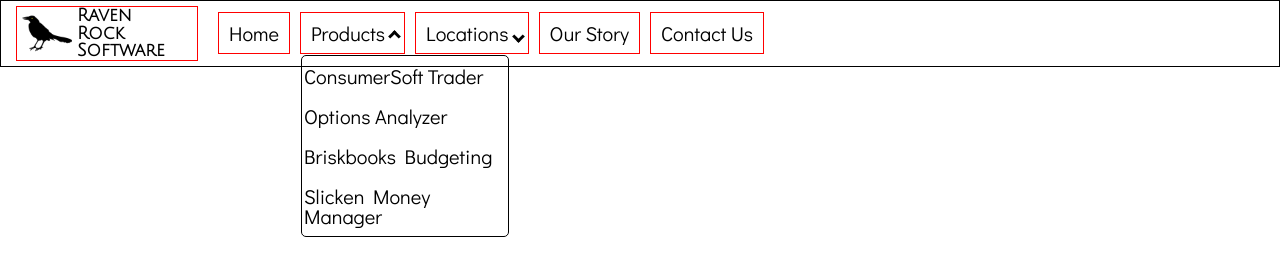
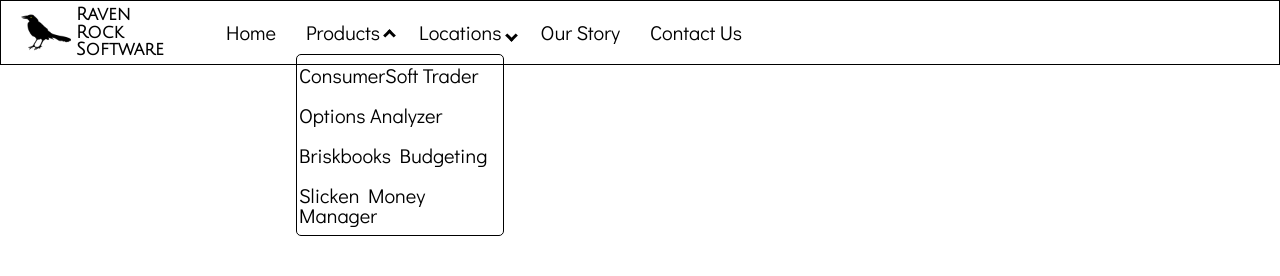
Before and after one commit to Datrinon/buffing-components, a website built with webpack: page index.html in a window 1280 px wide. Both pictures are taken after a click on the element "Products". Built offline with nearby package versions, Linux system fonts and the light colour scheme.

Commit message:
Fix toggle issues
In the window.onclick method...
- Remove rule for .active * and replace with a query selector and contains() call since the former didn't work.

In #toggleDropdown...
- Add extra condition to close other active dropdowns that *aren't* part of the button that was clicked.

```diff
--- a/src/dropdown.js
+++ b/src/dropdown.js
@@ -127,7 +127,13 @@ export default class MenuBar {
     dropDownContainer.addEventListener("click", this.#toggleDropdown);
 
     window.onclick = (e) => {
-      if (!e.target.matches(".menubar-dropdown.active, .menubar-dropdown.active *")) {
+      const active = document.querySelector(".menubar-dropdown.active");
+      // no need to do anything if no dropdown is active.
+      if (!active) {
+        return;
+      }
+      // only close when the element clicked is not the dropdown itself or its child.
+      if (!e.target.matches(".menubar-dropdown") && !active.contains(e.target)) {
         MenuBar.closeActiveDropdown();
       }
     };
@@ -159,9 +165,9 @@ export default class MenuBar {
    * and then use it to find the dropdown links.
    */
   #toggleDropdown(e) {
-    // first, check if any dropdowns are active. If so, close them.
+    // first, check if another dropdown is active
     const activeDropdown = document.querySelector(".menubar-dropdown.active");
-    if (activeDropdown !== null) {
+    if (activeDropdown !== null && !activeDropdown.contains(e.currentTarget)) {
       MenuBar.closeActiveDropdown();
     }
 
--- a/src/index.css
+++ b/src/index.css
@@ -56,6 +56,10 @@
   padding: 10px 2px;
 }
 
+.menubar-dropdown-link:hover {
+  background-color: slategray;
+}
+
 .menubar-dropdown-link a {
   text-decoration: none;
   color: black;
@@ -67,7 +71,7 @@
 }
 
 .dropdown-menu > * {
-  border: 1px solid red;
+  /* border: 1px solid red; */
 }
 
 .arrow {
```
Also changed, not shown: dist/dropdown.bundle.js, dist/index.bundle.js.
